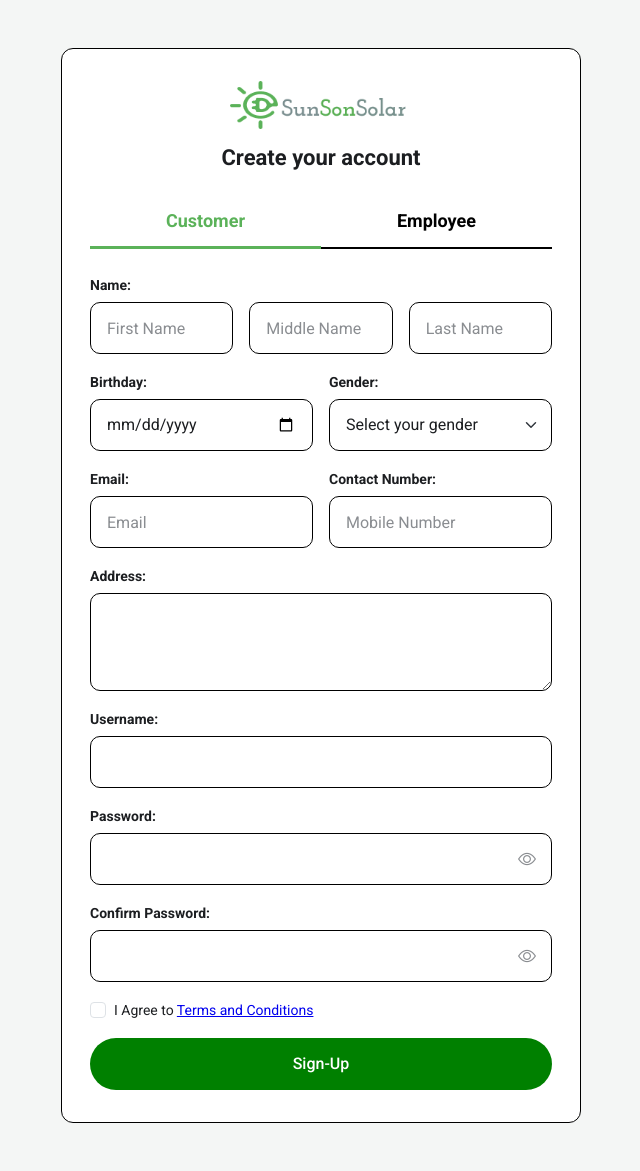
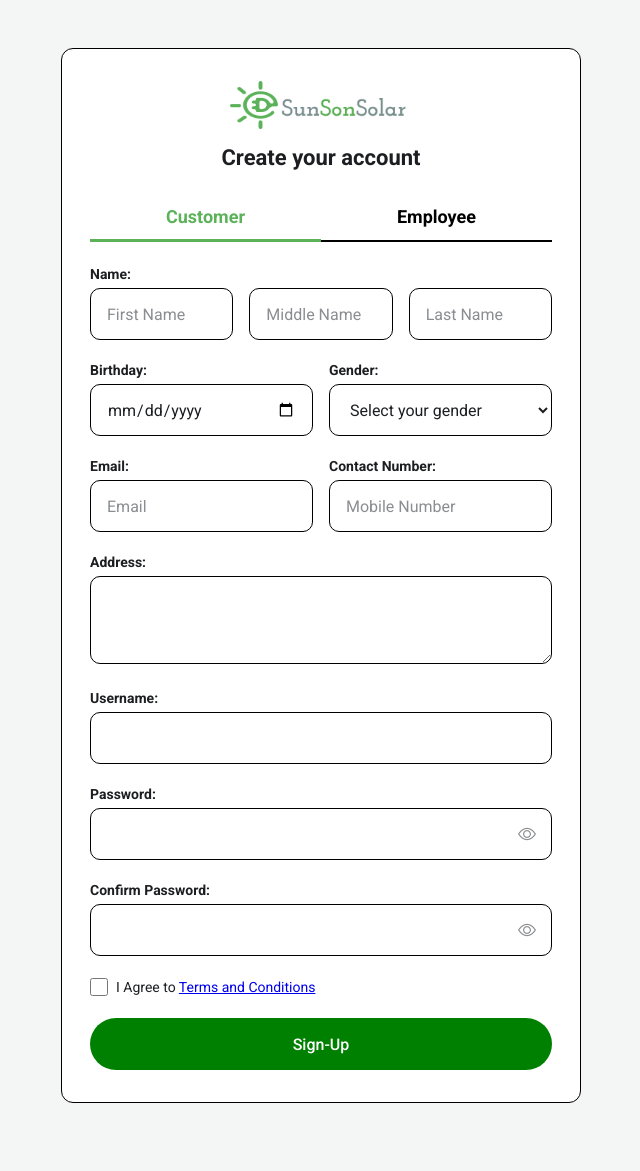
Before and after one commit to gabbbarro0926/SunSonSolar, a PHP site: page /registration..html in a window 1280 px wide. Shown: the whole page, without its empty margins (319-959 px from the left). After the commit the page ends 1103 px from the top, so only its background shows below. Run offline with PHP 8.4, Linux system fonts and the light colour scheme.

Commit message:
Removing the Bootstrap framework

```diff
--- a/registration..html
+++ b/registration..html
@@ -10,11 +10,10 @@
   <link rel="preconnect" href="https://fonts.gstatic.com" crossorigin>
   <link href="https://fonts.googleapis.com/css2?family=Roboto:wght@400;500;700&display=swap" rel="stylesheet">
 
-  <!-- Bootstrap 5 -->
+  <!-- Bootstrap Icons (icon font only, not the framework) -->
   <link rel="stylesheet" href="https://cdn.jsdelivr.net/npm/bootstrap-icons@1.11.3/font/bootstrap-icons.min.css">
-  <link href="https://cdn.jsdelivr.net/npm/bootstrap@5.3.3/dist/css/bootstrap.min.css" rel="stylesheet">
 
-
+  <!-- Custom CSS -->
   <link rel="stylesheet" href="style.css">
 </head>
 <body>
@@ -23,14 +22,12 @@
     <section class="registration-card">
 
       <!-- Loading spinner overlay -->
-    <div id="loading-overlay" class="loading-overlay d-none">
-      <div class="spinner-border text-success" role="status">
-        <span class="visually-hidden">Loading...</span>
-      </div>
+      <div id="loading-overlay" class="loading-overlay hidden">
+        <div class="custom-spinner"></div>
       </div>
 
       <!-- Logo -->
-      <div class="logo text-center">
+      <div class="logo">
         <img src="assets/images/logo.png" alt="Sun Son Solar" class="logo-mark">
       </div>
 
@@ -45,37 +42,36 @@
 
       <form class="registration-form" action="register.php" method="POST" novalidate>
 
-        <!-- Hidden field for user_type -->
         <input type="hidden" name="user_type" id="user-type" value="customer">
 
         <!-- Name -->
-        <div class="mb-3">
-          <label class="form-label">Name:</label>
-          <div class="row g-3">
-            <div class="col-12 col-md-4">
-              <input type="text" class="form-control" id="first-name" name="first_name" placeholder="First Name" required>
+        <div class="field">
+          <label class="field-label">Name:</label>
+          <div class="form-row">
+            <div class="field">
+              <input type="text" class="form-input" id="first-name" name="first_name" placeholder="First Name" required>
               <div class="error-message"></div>
             </div>
-            <div class="col-12 col-md-4">
-              <input type="text" class="form-control" id="middle-name" name="middle_name" placeholder="Middle Name">
+            <div class="field">
+              <input type="text" class="form-input" id="middle-name" name="middle_name" placeholder="Middle Name">
               <div class="error-message"></div>
             </div>
-            <div class="col-12 col-md-4">
-              <input type="text" class="form-control" id="last-name" name="last_name" placeholder="Last Name" required>
+            <div class="field">
+              <input type="text" class="form-input" id="last-name" name="last_name" placeholder="Last Name" required>
               <div class="error-message"></div>
             </div>
           </div>
         </div>
 
         <!-- Birthday & Gender -->
-        <div class="row g-3 mb-3">
-          <div class="col-12 col-md-6">
-            <label class="form-label">Birthday:</label>
-            <input type="date" class="form-control" id="birth-date" name="birth_date" required>
+        <div class="form-row">
+          <div class="field">
+            <label class="field-label">Birthday:</label>
+            <input type="date" class="form-input" id="birth-date" name="birth_date" required>
             <div class="error-message"></div>
           </div>
-          <div class="col-12 col-md-6">
-            <label class="form-label">Gender:</label>
+          <div class="field">
+            <label class="field-label">Gender:</label>
             <select class="form-select" id="gender" name="gender" required>
               <option value="" disabled selected>Select your gender</option>
               <option value="male">Male</option>
@@ -87,47 +83,47 @@
         </div>
 
         <!-- Email & Contact -->
-        <div class="row g-3 mb-3">
-          <div class="col-12 col-md-6">
-            <label class="form-label">Email:</label>
-            <input type="email" class="form-control" id="email" name="email" placeholder="Email" required>
+        <div class="form-row">
+          <div class="field">
+            <label class="field-label">Email:</label>
+            <input type="email" class="form-input" id="email" name="email" placeholder="Email" required>
             <div class="error-message"></div>
           </div>
-          <div class="col-12 col-md-6">
-            <label class="form-label">Contact Number:</label>
-            <input type="tel" class="form-control" id="phone" name="phone_no" placeholder="Mobile Number" inputmode="numeric" required>
+          <div class="field">
+            <label class="field-label">Contact Number:</label>
+            <input type="tel" class="form-input" id="phone" name="phone_no" placeholder="Mobile Number" inputmode="numeric" required>
             <div class="error-message"></div>
           </div>
         </div>
 
         <!-- Address -->
-        <div class="mb-3">
-          <label class="form-label">Address:</label>
-          <textarea class="form-control" id="address" name="address" rows="3" required></textarea>
+        <div class="field">
+          <label class="field-label">Address:</label>
+          <textarea class="form-input" id="address" name="address" rows="3" required></textarea>
           <div class="error-message"></div>
         </div>
 
         <!-- Department (employee only) -->
-        <div id="employee-fields" class="d-none">
-          <div class="mb-3">
-            <label class="form-label">Department:</label>
-            <input type="text" class="form-control" id="department" name="department" maxlength="50">
+        <div id="employee-fields" class="hidden">
+          <div class="field">
+            <label class="field-label">Department:</label>
+            <input type="text" class="form-input" id="department" name="department" maxlength="50">
             <div class="error-message"></div>
           </div>
         </div>
 
         <!-- Username -->
-        <div class="mb-3">
-          <label class="form-label">Username:</label>
-          <input type="text" class="form-control" id="username" name="username" required>
+        <div class="field">
+          <label class="field-label">Username:</label>
+          <input type="text" class="form-input" id="username" name="username" required>
           <div class="error-message"></div>
         </div>
 
         <!-- Password -->
-        <div class="mb-3">
-          <label class="form-label">Password:</label>
+        <div class="field">
+          <label class="field-label">Password:</label>
           <div class="password-wrapper">
-            <input type="password" class="form-control" id="password" name="password" required>
+            <input type="password" class="form-input" id="password" name="password" required>
             <button type="button" class="password-toggle" data-target="password" aria-label="Show password">
               <i class="bi bi-eye"></i>
             </button>
@@ -136,10 +132,10 @@
         </div>
 
         <!-- Confirm Password -->
-        <div class="mb-3">
-          <label class="form-label">Confirm Password:</label>
+        <div class="field">
+          <label class="field-label">Confirm Password:</label>
           <div class="password-wrapper">
-            <input type="password" class="form-control" id="confirm-password" name="confirm_password" required>
+            <input type="password" class="form-input" id="confirm-password" name="confirm_password" required>
             <button type="button" class="password-toggle" data-target="confirm-password" aria-label="Show password">
               <i class="bi bi-eye"></i>
             </button>
@@ -148,22 +144,19 @@
         </div>
 
         <!-- Terms -->
-        <div class="form-check mb-3">
-          <input class="form-check-input" type="checkbox" id="terms" name="terms" required>
-          <label class="form-check-label" for="terms">
-            I Agree to <a href="#">Terms and Conditions</a>
-          </label>
+        <div class="checkbox-field">
+          <input type="checkbox" id="terms" name="terms" required>
+          <label for="terms">I Agree to <a href="#">Terms and Conditions</a></label>
           <div class="error-message"></div>
         </div>
 
         <!-- Submit -->
-        <button type="submit" class="btn signup-btn w-100">Sign-Up</button>
+        <button type="submit" class="signup-btn">Sign-Up</button>
 
       </form>
     </section>
   </main>
 
-  <script src="https://cdn.jsdelivr.net/npm/bootstrap@5.3.3/dist/js/bootstrap.bundle.min.js"></script>
   <script src="script.js"></script>
 </body>
 </html>
--- a/style.css
+++ b/style.css
@@ -1,4 +1,10 @@
-/* Variables */
+/* Reset */
+* {
+  margin: 0;
+  padding: 0;
+  box-sizing: border-box;
+}
+
 :root {
   --focus-color: #5BB259;
   --error-color: #FF0000;
@@ -103,8 +88,13 @@ body {
   border-bottom-color: var(--focus-color);
 }
 
-/* Form labels */
-.form-label {
+/* Field wrapper */
+.field {
+  margin-bottom: 22px;
+}
+
+.field-label {
+  display: block;
   font-weight: 700;
   font-size: 14px;
   margin-bottom: 6px;
@@ -112,8 +102,9 @@ body {
 }
 
 /* Inputs */
-.form-control,
+.form-input,
 .form-select {
+  width: 100%;
   font-family: 'Roboto', sans-serif;
   font-size: 16px;
   color: var(--text-color);
@@ -125,93 +116,52 @@ body {
   transition: border-color 0.2s ease, box-shadow 0.2s ease;
 }
 
-textarea.form-control {
+textarea.form-input {
   height: auto;
   min-height: 88px;
   padding: 12px 16px;
   resize: vertical;
 }
 
-.form-control::placeholder,
+.form-input::placeholder,
 .form-select::placeholder {
   color: var(--placeholder-color);
   opacity: 1;
 }
 
-/* Password wrapper & toggle */
-.password-wrapper {
-  position: relative;
-}
-
-.password-wrapper .form-control {
-  padding-right: 48px;
-}
-
-.password-toggle {
-  position: absolute;
-  top: 50%;
-  right: 12px;
-  transform: translateY(-50%);
-  background: none;
-  border: none;
-  padding: 4px;
-  cursor: pointer;
-  color: #8A8D91;
-  display: flex;
-  align-items: center;
-  justify-content: center;
-  transition: color 0.2s ease;
-}
-
-.password-toggle:hover {
-  color: #1C1E21;
-}
-
-.password-toggle:focus {
-  outline: none;
-  color: #5BB259;
-}
-
-.password-toggle i {
-  font-size: 18px;
-  line-height: 1;
-}
-
-/* Focus state (green) */
-.form-control:focus,
+/* Focus */
+.form-input:focus,
 .form-select:focus {
   outline: none;
   border-color: var(--focus-color);
   box-shadow: 0 0 0 3px rgba(91, 178, 89, 0.15);
 }
 
-/* Error state */
-.form-control.is-invalid,
+/* Error */
+.form-input.is-invalid,
 .form-select.is-invalid {
   border-color: var(--error-color);
 }
 
-/* Error + Focus */
-.form-control.is-invalid:focus,
+.form-input.is-invalid:focus,
 .form-select.is-invalid:focus {
   border-color: var(--error-color);
   box-shadow: 0 0 0 3px rgba(255, 0, 0, 0.15);
 }
 
-/* Valid + Focus (your rule: fixing error turns green) */
-.form-control.is-valid:focus,
+/* Valid + Focus */
+.form-input.is-valid:focus,
 .form-select.is-valid:focus {
   border-color: var(--focus-color);
   box-shadow: 0 0 0 3px rgba(91, 178, 89, 0.15);
 }
 
-/* Remove Bootstrap's validation checkmark/x icons */
-.form-control.is-valid,
+/* Remove Bootstrap-style validation icons if any leftover */
+.form-input.is-valid,
 .form-select.is-valid,
-.form-control.is-invalid,
+.form-input.is-invalid,
 .form-select.is-invalid {
   background-image: none !important;
-  padding-right: 48px; /* keep space for the eye toggle */
 }
 
 /* Error message */
@@ -226,18 +176,91 @@ textarea.form-control {
   display: block;
 }
 
-/* Checkbox */
-.form-check-label {
-  font-size: 14px;
+/* Form row (side-by-side fields) */
+.form-row {
+  display: flex;
+  gap: 16px;
+  margin-bottom: 22px;
 }
 
-.form-check-label a {
+.form-row .field {
+  flex: 1;
+  margin-bottom: 0;
+}
+
+/* Hidden */
+.hidden {
+  display: none !important;
+}
+
+/* Password wrapper */
+.password-wrapper {
+  position: relative;
+}
+
+.password-wrapper .form-input {
+  padding-right: 48px;
+}
+
+.password-toggle {
+  position: absolute;
+  top: 50%;
+  right: 12px;
+  transform: translateY(-50%);
+  background: none;
+  border: none;
+  padding: 4px;
+  cursor: pointer;
+  color: var(--placeholder-color);
+  display: flex;
+  align-items: center;
+  justify-content: center;
+  transition: color 0.2s ease;
+}
+
+.password-toggle:hover {
+  color: var(--text-color);
+}
+
+.password-toggle:focus {
+  outline: none;
+  color: var(--focus-color);
+}
+
+.password-toggle i {
+  font-size: 18px;
+  line-height: 1;
+}
+
+/* Checkbox */
+.checkbox-field {
+  display: flex;
+  align-items: center;
+  gap: 8px;
+  margin-bottom: 22px;
+  font-size: 14px;
+  position: relative;
+  flex-wrap: wrap;
+}
+
+.checkbox-field input[type="checkbox"] {
+  width: 18px;
+  height: 18px;
+  cursor: pointer;
+}
+
+.checkbox-field a {
   color: #0000EE;
   text-decoration: underline;
 }
 
+.checkbox-field .error-message {
+  flex-basis: 100%;
+}
+
 /* Submit button */
 .signup-btn {
+  width: 100%;
   background-color: var(--btn-color);
   color: #FFFFFF;
   font-family: 'Roboto', sans-serif;
```
Also changed, not shown: other parts of style.css (+47 -31 lines), script.js (+4 -4 lines). Lines whose indentation alone changed are shown as unchanged.
